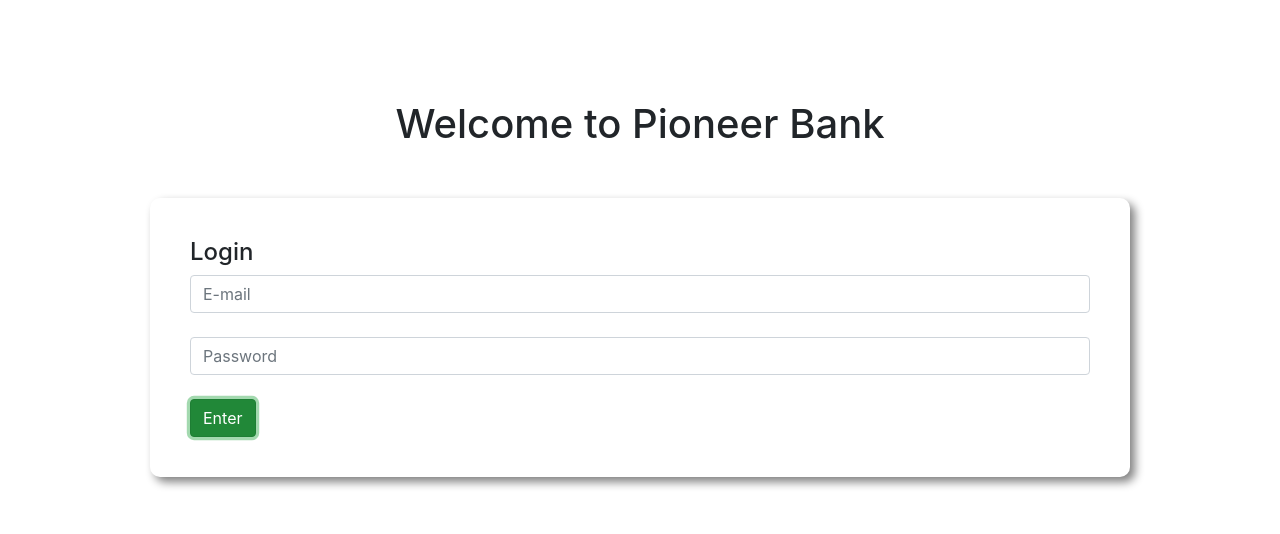
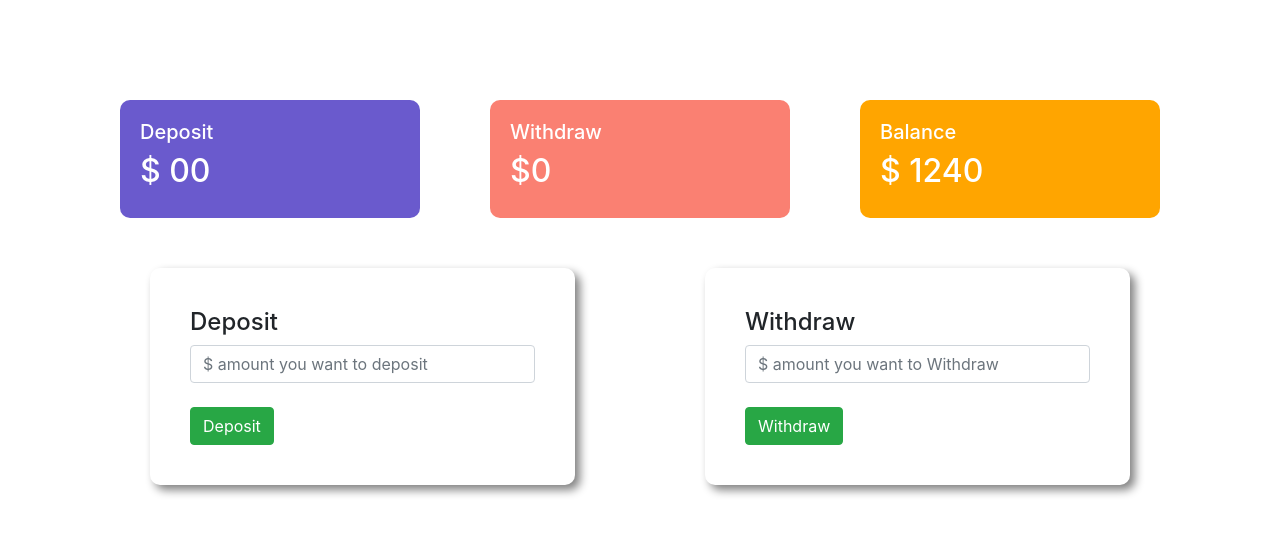
Before and after one commit to ImMohin/pioneer-bank, a plain HTML site: page index.html in a window 1280 px wide. Both pictures are taken after a click on the button "Enter". Drawn offline with nearby package versions, Linux system fonts and the light colour scheme.

Commit message:
added bank withdraw and deposit

```diff
--- a/index.html
+++ b/index.html
@@ -1,12 +1,15 @@
 <!DOCTYPE html>
 <html lang="en">
+
 <head>
     <meta charset="UTF-8">
     <meta name="viewport" content="width=device-width, initial-scale=1.0">
     <title>Pioneer Bank</title>
-    <link rel="stylesheet" href="https://stackpath.bootstrapcdn.com/bootstrap/4.4.1/css/bootstrap.min.css" integrity="sha384-Vkoo8x4CGsO3+Hhxv8T/Q5PaXtkKtu6ug5TOeNV6gBiFeWPGFN9MuhOf23Q9Ifjh" crossorigin="anonymous">
+    <link rel="stylesheet" href="https://stackpath.bootstrapcdn.com/bootstrap/4.4.1/css/bootstrap.min.css"
+        integrity="sha384-Vkoo8x4CGsO3+Hhxv8T/Q5PaXtkKtu6ug5TOeNV6gBiFeWPGFN9MuhOf23Q9Ifjh" crossorigin="anonymous">
     <link rel="stylesheet" href="style.css">
 </head>
+
 <body>
 
     <div id="login-area">
@@ -17,8 +20,117 @@
             <br>
             <input type="password" class="form-control" placeholder="Password" name="" id="">
             <br>
-            <button class="btn btn-success">Enter</button>
+            <button id="login" class="btn btn-success">Enter</button>
         </div>
     </div>
+    <div id="transaction-area">
+        <div class="row">
+            <div class="col-md-4">
+                <div class="deposit status">
+                    <h5>Deposit</h5>
+                    <h2>$ <span id="currentDeposit">00</span></h2>
+                </div>
+            </div>
+            <div class="col-md-4">
+                <div class="withdraw status">
+                    <h5>Withdraw</h5>
+                    <h2>$0</h2>
+                </div>
+            </div>
+            <div class="col-md-4">
+                <div class="balance status">
+                    <h5>Balance</h5>
+                    <h2>$ <span id="currentBalance">1240</span></h2>
+                </div>
+            </div>
+        </div>
+        <!-- second row  -->
+        <div class="row">
+            <div class="col-md-6">
+                <div class="submit-area">
+                    <h4>Deposit</h4>
+                    <input id="depositAmount" type="text" class="form-control"
+                        placeholder="$ amount you want to deposit">
+                    <br>
+                    <button id="addDeposit" class="btn btn-success">Deposit</button>
+                </div>
+            </div>
+            <div class="col-md-6">
+                <div class="submit-area">
+                    <h4>Withdraw</h4>
+                    <input id="withdrawAmount" type="text" class="form-control"
+                        placeholder="$ amount you want to Withdraw">
+                    <br>
+                    <button id="addWithdraw" class="btn btn-success">Withdraw</button>
+                </div>
+            </div>
+        </div>
+    </div>
+    <script>
+        // login button event handler
+        const loginBtn = document.getElementById("login");
+        loginBtn.addEventListener("click", function () {
+            // hide welcome to pioneer bank area
+            const loginArea = document.getElementById("login-area");
+            loginArea.style.display = "none";
+
+            // display show transaction area
+            const transactionArea = document.getElementById("transaction-area");
+            transactionArea.style.display = "block";
+        })
+
+        //deposit button event handler
+        const depositBtn = document.getElementById("addDeposit");
+        depositBtn.addEventListener("click", function () {
+            const depositNumber = getInputNumber("depositAmount");
+            // const depositAmount = document.getElementById("depositAmount").value;
+            // const depositNumber = parseFloat(depositAmount);
+
+            //current deposit
+            // const currentDeposit = document.getElementById("currentDeposit").innerText;
+            // const currentDepositNumber = parseFloat(currentDeposit);
+            // const totalDeposit = depositNumber + currentDepositNumber;
+
+            // document.getElementById("currentDeposit").innerText = totalDeposit;
+
+            // current balance add with depositAmount
+
+
+            //called deposit
+            updateSpanText("currentDeposit", depositNumber);
+            updateSpanText("currentBalance", depositNumber);
+
+
+            document.getElementById("depositAmount").value = "";
+        })
+
+        //withdraw button event handler
+
+        const withdrawBtn = document.getElementById("addWithdraw");
+        withdrawBtn.addEventListener("click", function(){
+            const withdrawNumber = getInputNumber("withdrawAmount");
+            console.log(withdrawNumber);
+        })
+
+        function getInputNumber(id){
+            const amount = document.getElementById(id).value;
+            const amountNumber = parseFloat(amount);
+            return amountNumber;
+        }
+
+        // function use
+        function updateSpanText(id, depositNumber) {
+            const current = document.getElementById(id).innerText;
+            const currentNumber = parseFloat(current);
+            const totalAmount = depositNumber + currentNumber;
+            document.getElementById(id).innerText = totalAmount;
+        }
+
+
+
+
+
+    </script>
 </body>
+
 </html>
--- a/style.css
+++ b/style.css
@@ -12,3 +12,25 @@ body{
     border-radius: 10px;
     box-shadow: 5px 5px 10px gray;
 }
+
+#transaction-area{
+    display: none;
+}
+
+.status{
+    margin: 0 20px;
+    color: white;
+    padding: 20px;
+    border-radius: 10px;
+}
+.deposit{
+    background-color: slateblue;
+}
+
+.withdraw{
+    background-color: salmon;
+}
+
+.balance{
+    background-color: orange;
+}
```
